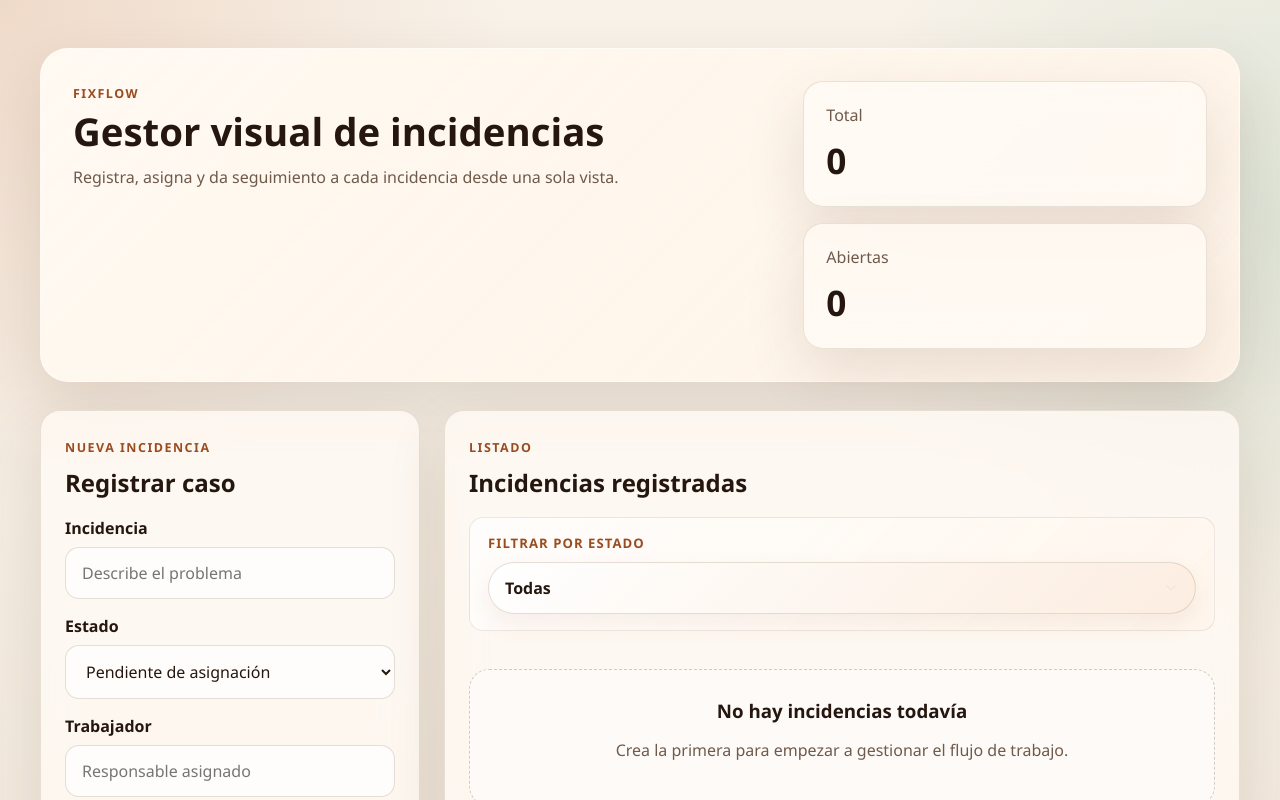
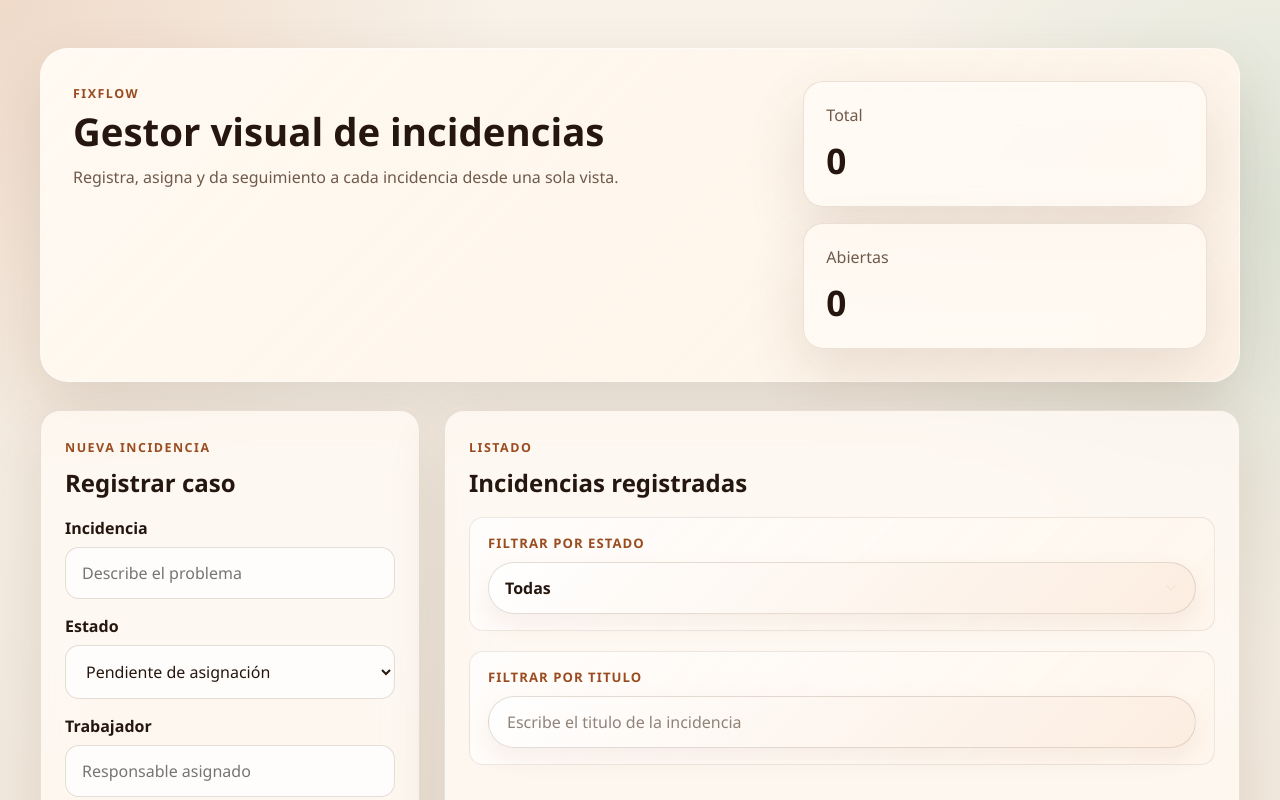
Before and after one commit to yoelvishernandez86-droid/FixFlow, a React (Vite) app: page / in a window 1280 px wide. Shown: the top 800 px of the page. Built offline with nearby package versions, Linux system fonts and the light colour scheme.

Commit message:
feat: agregar componente de filtrado por título y estilos asociados

```diff
--- a/src/App.css
+++ b/src/App.css
@@ -287,6 +287,52 @@ textarea {
   transform: translateY(-1px);
 }
 
+.filtro-texto {
+  display: grid;
+  gap: 10px;
+  margin-bottom: 20px;
+  padding: 16px 18px;
+  border: 1px solid rgba(104, 77, 54, 0.12);
+  border-radius: var(--radius-md);
+  background:
+    linear-gradient(135deg, rgba(255, 255, 255, 0.72), rgba(255, 245, 236, 0.82));
+}
+
+.filtro-texto-label {
+  color: var(--primary-dark);
+  font-size: 0.82rem;
+  font-weight: 800;
+  letter-spacing: 0.08em;
+  text-transform: uppercase;
+}
+
+.filtro-texto-input {
+  width: 100%;
+  padding: 14px 18px;
+  border: 1px solid rgba(104, 77, 54, 0.18);
+  border-radius: 999px;
+  background: linear-gradient(135deg, rgba(255, 255, 255, 0.95), rgba(252, 236, 224, 0.95));
+  color: var(--text);
+  font-weight: 700;
+  box-shadow: 0 10px 24px rgba(154, 76, 33, 0.08);
+  transition:
+    border-color 0.2s ease,
+    box-shadow 0.2s ease,
+    transform 0.2s ease;
+}
+
+.filtro-texto-input::placeholder {
+  color: rgba(91, 74, 60, 0.68);
+  font-weight: 500;
+}
+
+.filtro-texto-input:focus {
+  outline: none;
+  border-color: rgba(201, 111, 59, 0.65);
+  box-shadow: 0 0 0 4px rgba(201, 111, 59, 0.14);
+  transform: translateY(-1px);
+}
+
 .incidencias-list {
   display: grid;
   gap: 16px;
--- /dev/null
+++ b/src/components/filtrarPorTitulo.tsx
@@ -0,0 +1,27 @@
+type PrompParaFiltroTitulo = {
+  textoseleccionado: string;
+  onCambiarTexto: (texto: string) => void;
+};
+
+function FiltrarPorTitulo({
+  textoseleccionado,
+  onCambiarTexto,
+}: PrompParaFiltroTitulo) {
+  return (
+    <div className="filtro-texto">
+      <label className="filtro-texto-label" htmlFor="inputText">
+        Filtrar por titulo
+      </label>
+      <input
+        className="filtro-texto-input"
+        type="text"
+        value={textoseleccionado}
+        onChange={(e) => onCambiarTexto(e.target.value)}
+        id="inputText"
+        placeholder="Escribe el titulo de la incidencia"
+      />
+    </div>
+  );
+}
+
+export default FiltrarPorTitulo;
--- a/src/components/incidenciasList.tsx
+++ b/src/components/incidenciasList.tsx
@@ -8,6 +8,7 @@ import {
 import FiltroEstado from "./filtrarPorEstado";
 import FormularioDeIncidencia from "./formularioDeIncidencia";
 import ModalEditarIncidencia from "./ModalEditarIncidencia";
+import FiltrarPorTitulo from "./filtrarPorTitulo";
 
 function IncidenciasList() {
   const [incidencias, setIncidencias] = useState<Incidencia[]>(() => {
@@ -76,10 +77,22 @@ function IncidenciasList() {
   };
 
   const [estadoFiltro, setEstadoFiltro] = useState("todas");
-  const incidenciasFiltradas =
+  const [textoseleccionado, setTextoSeleccionado] = useState("");
+  let incidenciasFiltradas =
     estadoFiltro === "todas"
-      ? incidencias
-      : incidencias.filter((incidencia) => incidencia.estado === estadoFiltro);
+      ? incidencias.filter((incidencia) =>
+          incidencia.titulo
+            .toUpperCase()
+            .startsWith(textoseleccionado.toUpperCase()),
+        )
+      : incidencias
+          .filter((incidencia) => incidencia.estado === estadoFiltro)
+          .filter((incidencia) =>
+            incidencia.titulo
+              .toUpperCase()
+              .startsWith(textoseleccionado.toUpperCase()),
+          );
+
   return (
     <div className="dashboard">
       <section className="hero-panel">
@@ -126,6 +139,10 @@ function IncidenciasList() {
           <FiltroEstado
             estadoSeleccionado={estadoFiltro}
             onCambiarEstado={setEstadoFiltro}
+          />
+          <FiltrarPorTitulo
+            textoseleccionado={textoseleccionado}
+            onCambiarTexto={setTextoSeleccionado}
           />
           <ul className="incidencias-list">
             {incidenciasFiltradas.map((incidencia) => (
```
